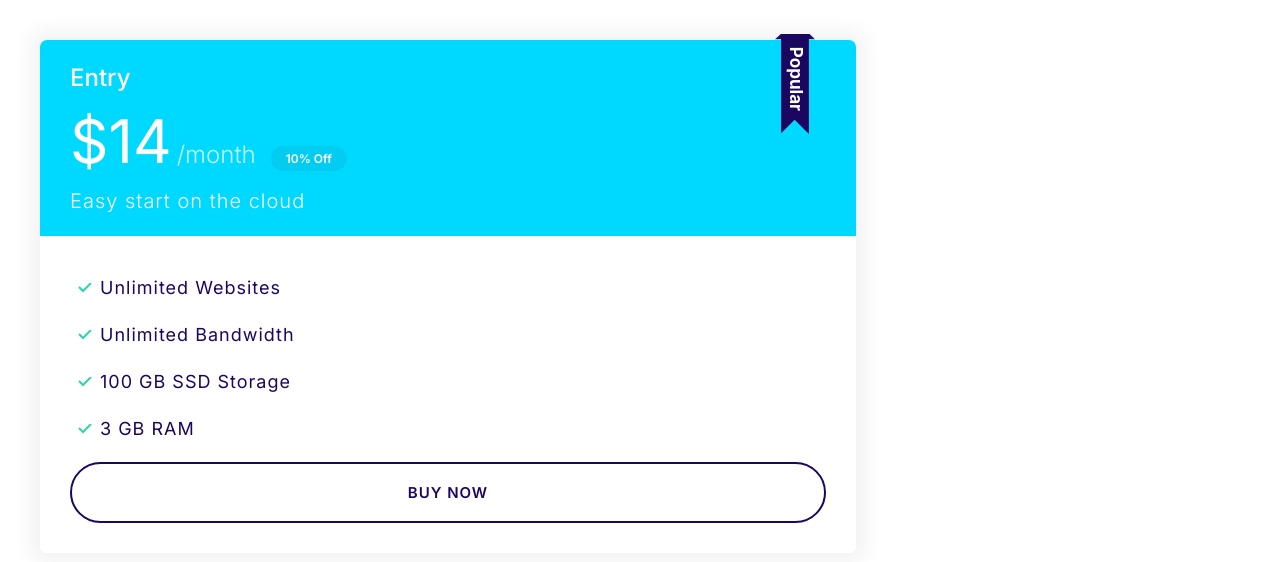
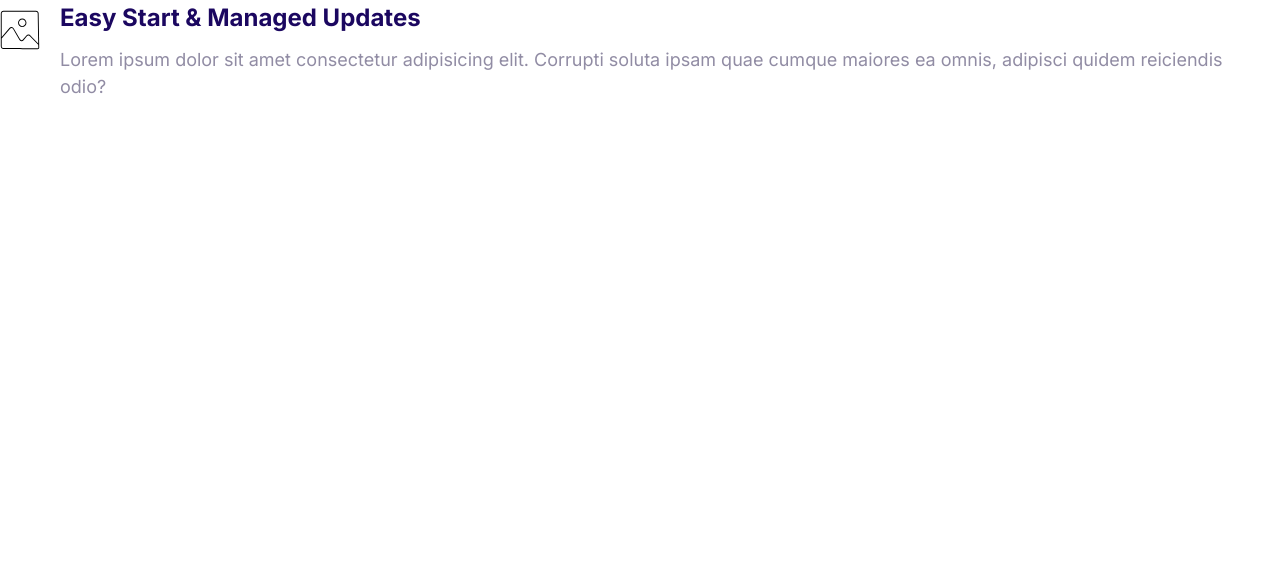
Before and after one commit to jinch/moshify, a plain HTML site: page index.html in a window 1280 px wide. Drawn offline with Linux system fonts and the light colour scheme.

Commit message:
Defined Media Styles

```diff
--- a/css/styles.css
+++ b/css/styles.css
@@ -328,12 +328,12 @@ a {
 
 .plan--popular .card__header::before {
   content: url(../images/popular.svg);
-  width:40px;
+  width: 40px;
   display: inline-block;
   position: absolute;
   top: -6px;
   right: 5%;
-
+}
 
 @media screen and (min-width: 1024px) {
   .plan__name {
@@ -352,3 +352,20 @@ a {
     font-size: 1.7rem;
   }
 }
+
+/* ///////// Media ///////// */
+.media {
+  display: flex;
+}
+
+.media__title {
+  margin-top: 0;
+}
+
+.media__body {
+  margin: 0 2rem;
+}
+
+.media__image {
+  margin-top: 1rem;
+}
--- a/index.html
+++ b/index.html
@@ -16,26 +16,19 @@
     <title>Document</title>
   </head>
   <body>
-    <div style="width: 70%; padding: 4rem">
-      <div class="plan plan--popular">
-        <div class="card card--secondary">
-          <header class="card__header">
-            <h3 class="plan__name">Entry</h3>
-            <span class="plan__price">$14</span>
-            <span class="plan__billing-cycle">/month</span>
-            <span class="badge badge--secondary badge--small">10% Off</span>
-            <span class="plan__description">Easy start on the cloud</span>
-          </header>
-          <div class="card__body">
-            <ul class="list list--tick">
-              <li class="list__item">Unlimited Websites</li>
-              <li class="list__item">Unlimited Bandwidth</li>
-              <li class="list__item">100 GB SSD Storage</li>
-              <li class="list__item">3 GB RAM</li>
-            </ul>
-            <button class="btn btn--block btn--outline">Buy Now</button>
-          </div>
-        </div>
+    <div class="media">
+      <div class="media__image">
+        <svg class="icon icon--primary">
+          <use xlink:href="images/sprite.svg#snap"></use>
+        </svg>
+      </div>
+      <div class="media__body">
+        <h3 class="media__title">Easy Start & Managed Updates</h3>
+        <p>
+          Lorem ipsum dolor sit amet consectetur adipisicing elit. Corrupti
+          soluta ipsam quae cumque maiores ea omnis, adipisci quidem reiciendis
+          odio?
+        </p>
       </div>
     </div>
   </body>
```
Also changed, not shown: components/media.html (added, +14 -0 lines).
